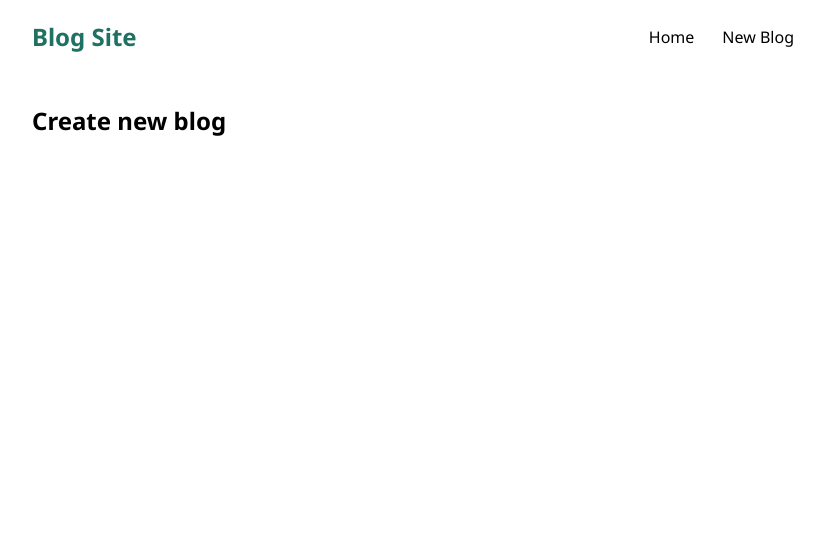
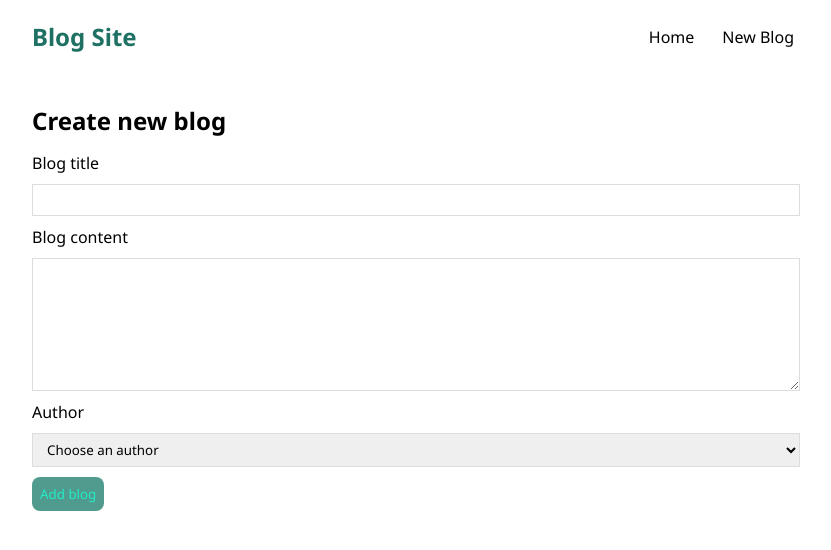
Before and after one commit to Liqaing/Blog-Site, a React (Create React App) app: page /create in a window 1280 px wide. Shown: the top 550 px of the page, without its empty margins (224-1055 px from the left). Built offline with nearby package versions, Linux system fonts and the light colour scheme.

Commit message:
Create add blog form, style and keep track of form
Create add form blog and use state hook to keep track of the value type in and update state
apply style to form

```diff
--- a/src/components/createBlog.js
+++ b/src/components/createBlog.js
@@ -1,7 +1,42 @@
+import { useState } from "react";
+
 const CreateBlog = () => {
+
+    // Create state to keep track of form input
+    const [title, setTitle] = useState('');
+    const [body, setBody] = useState('');
+    const [author, setAuthor] = useState('Choose an author');
+
     return (
         <div className="create-blog">
             <h2>Create new blog</h2>
+            <form>
+                <label>Blog title</label>
+                <input
+                    type="text"
+                    // Set title to value of state
+                    value={title}
+                    // Update value of state when change
+                    onChange={(e) => setTitle(e.target.value)}
+                    required
+                />
+                <label>Blog content</label>
+                <textarea
+                    value={body}
+                    onChange={(e) => setBody(e.target.value)}
+                    required
+                ></textarea>
+                <label>Author</label>
+                <select
+                    value={author}
+                    onChange={(e) => setAuthor(e.target.value)}
+                >
+                    <option value="Choose an author" disabled>Choose an author</option>
+                    <option value="Rick">Rick</option>
+                    <option value="Mario">Mario</option>
+                </select>
+                <button>Add blog</button>
+            </form>
         </div>
     );
 }
--- a/src/index.css
+++ b/src/index.css
@@ -92,3 +92,40 @@
   text-indent: 15px;
   margin: 10px 0;
 }
+
+/* Create blog form */
+.create-blog {
+  margin: 0 auto;
+  display: block;
+}
+
+.create-blog label {
+  text-align: left;
+  display: block;
+}
+
+.create-blog h2 {
+  margin-bottom: 15px;
+}
+
+.create-blog input, .create-blog textarea, .create-blog select {
+  width: 100%;
+  padding: 6px 10px;
+  margin: 10px 0;
+  border: 1px solid #ddd;
+  box-sizing: border-box;
+  display: block;
+}
+
+.create-blog textarea {
+  height: 10em;
+}
+
+.create-blog button {
+  background: #509b8d;
+  color: #21ecc7;
+  border: 0;
+  padding: 8px;
+  border-radius: 8px;
+  cursor: pointer;
+}
```
